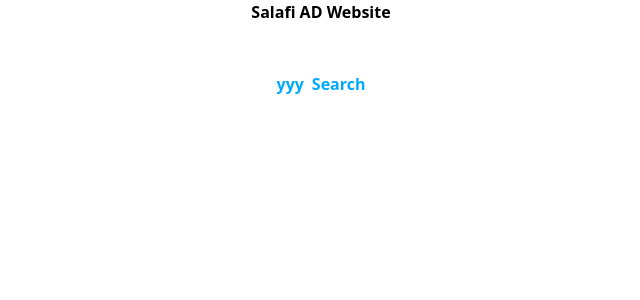
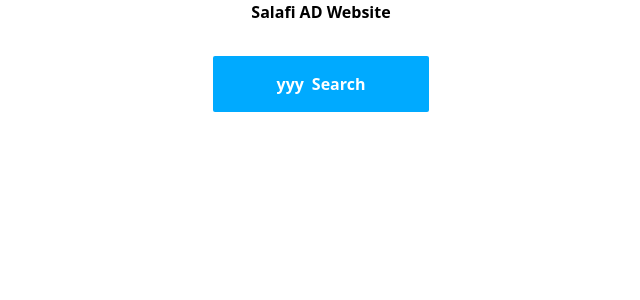
Before and after one commit to AOMuiz/salafiAd-frontend, a React (Create React App) app: page / in a window 1280 px wide. Shown: the top 300 px of the page, without its empty margins (319-959 px from the left). Built offline with nearby package versions, Linux system fonts and the light colour scheme.

Commit message:
add some styles to the button componet

```diff
--- a/src/components/button/index.js
+++ b/src/components/button/index.js
@@ -17,15 +17,17 @@ const Button = ({ text, sym, backgroundcolor = colors.blue }) => {
 export default Button;
 
 const Cont = styled.div`
-  color: ${colors.blue};
+  color: ${colors.white};
   display: inline-flex;
   padding: 1rem 4rem;
-  background-color: ${(props) => props.color};
+  /* background-color: ${(props) => props.color}; */
+  background-color: ${colors.blue};
   border-radius: 2px;
   cursor: pointer;
   &:hover {
     background-color: ${colors.white};
-    color: ${(props) => props.color};
+    /* color: ${(props) => props.color}; */
+    color: ${colors.blue};
     transition: 0.25s all ease-in-out;
     box-shadow: 3px 3px 7px rgba(25, 47, 18, 0.2);
   }
```
